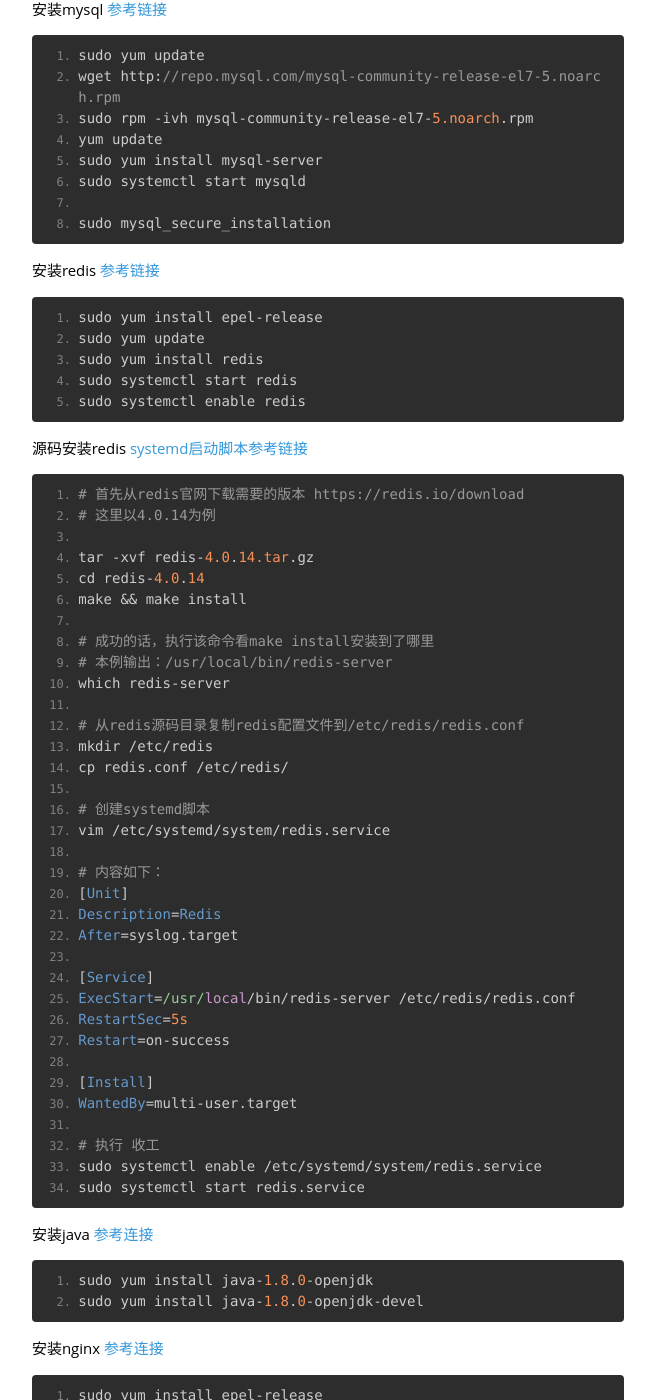
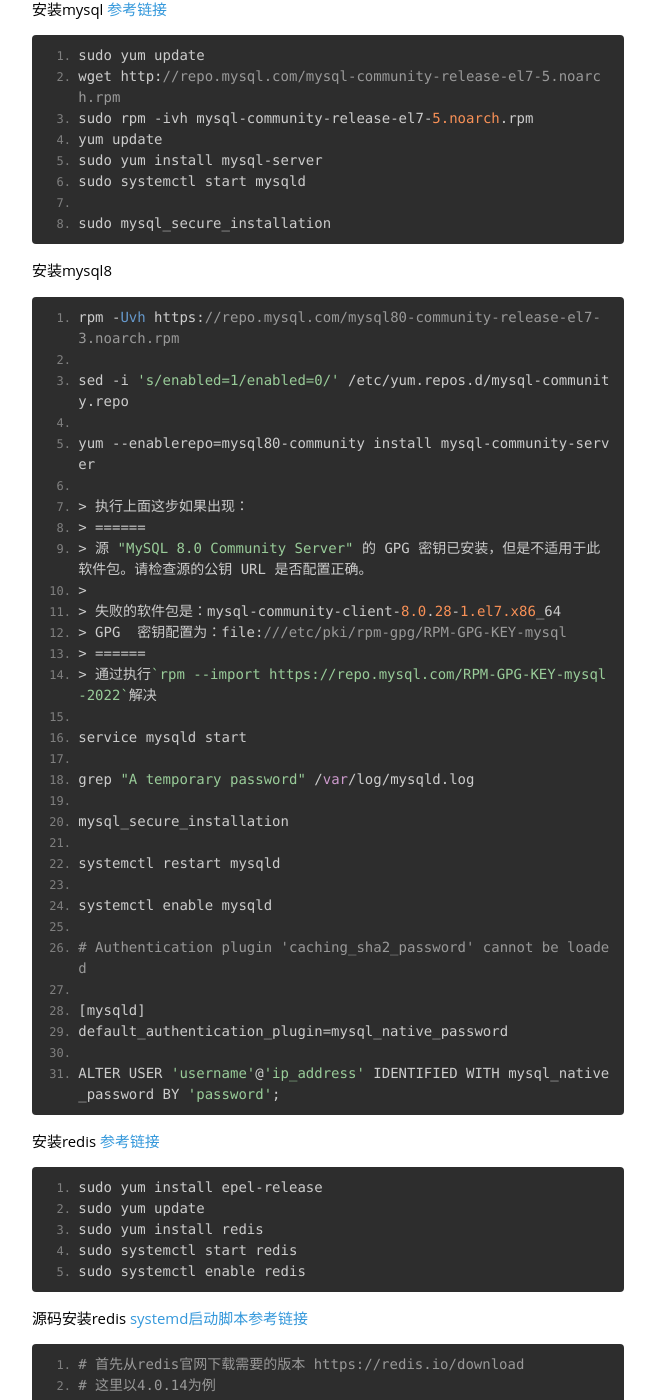
Before and after one commit to hiwjd/hiwjd.github.io, a Jekyll site: the page built from _posts/2019-12-13-centos7-deploy-note.markdown, in a window 1280 px wide and 1400 px high, scrolled down 707 px. Shown: the whole window, without its empty margins (312-967 px from the left). Built offline with Jekyll 4.4.1, drawn with Linux system fonts in a browser that asks for light colours; nearby versions of some CDN libraries; some web fonts are replaced; comment, search, counter and statistics services are not loaded.

Commit message:
Update 2019-12-13-centos7-deploy-note.markdown

````diff
--- a/_posts/2019-12-13-centos7-deploy-note.markdown
+++ b/_posts/2019-12-13-centos7-deploy-note.markdown
@@ -49,6 +49,42 @@ sudo yum install mysql-server
 sudo systemctl start mysqld
 
 sudo mysql_secure_installation
+```
+
+安装mysql8
+
+```
+rpm -Uvh https://repo.mysql.com/mysql80-community-release-el7-3.noarch.rpm
+
+sed -i 's/enabled=1/enabled=0/' /etc/yum.repos.d/mysql-community.repo
+
+yum --enablerepo=mysql80-community install mysql-community-server
+
+> 执行上面这步如果出现：
+> ======
+> 源 "MySQL 8.0 Community Server" 的 GPG 密钥已安装，但是不适用于此软件包。请检查源的公钥 URL 是否配置正确。
+>
+> 失败的软件包是：mysql-community-client-8.0.28-1.el7.x86_64
+> GPG  密钥配置为：file:///etc/pki/rpm-gpg/RPM-GPG-KEY-mysql
+> ======
+> 通过执行`rpm --import https://repo.mysql.com/RPM-GPG-KEY-mysql-2022`解决
+
+service mysqld start
+
+grep "A temporary password" /var/log/mysqld.log
+
+mysql_secure_installation
+
+systemctl restart mysqld
+
+systemctl enable mysqld
+
+# Authentication plugin 'caching_sha2_password' cannot be loaded
+
+[mysqld]
+default_authentication_plugin=mysql_native_password
+
+ALTER USER 'username'@'ip_address' IDENTIFIED WITH mysql_native_password BY 'password';
 ```
 
 安装redis
````
